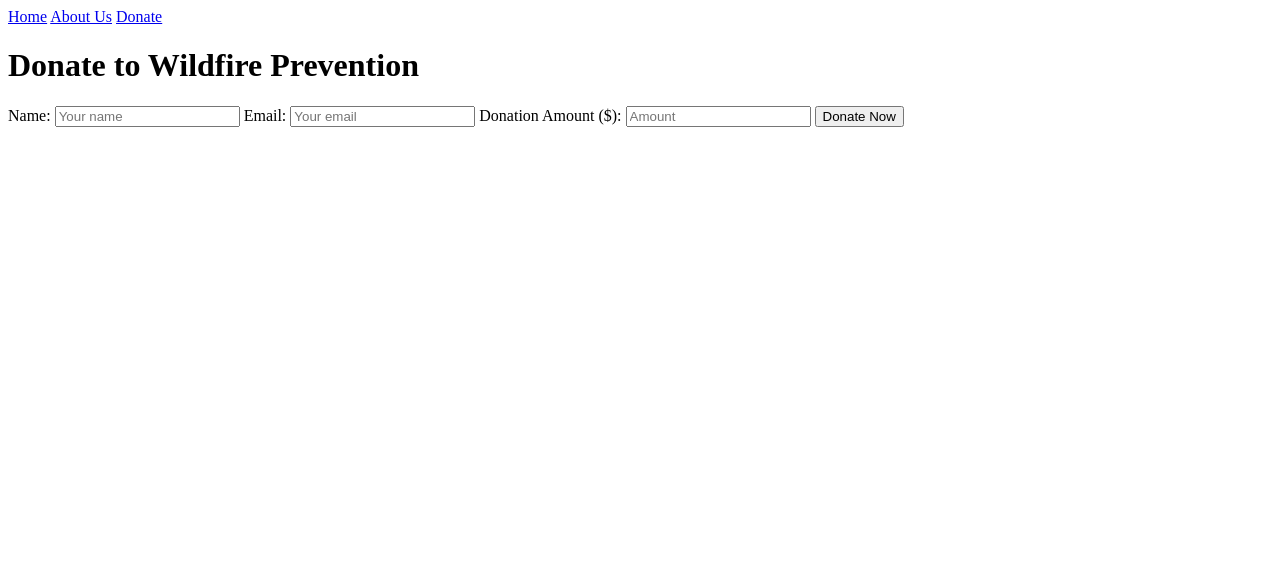
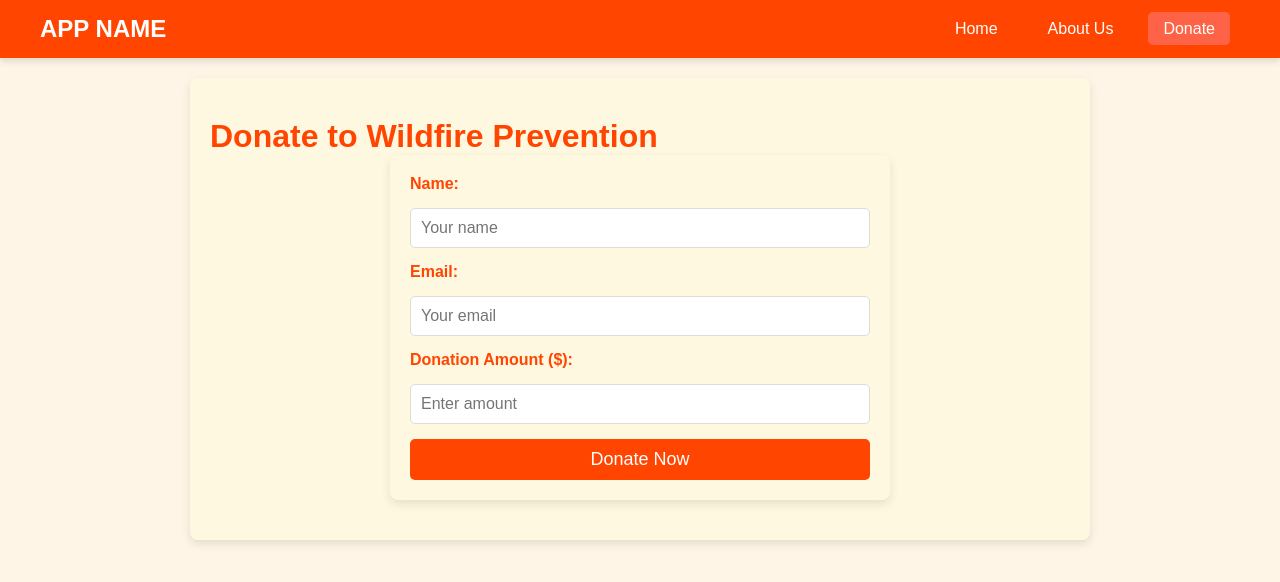
Before and after one commit to rijwal/nwHacks2025, a plain HTML site: page donation.html in a window 1280 px wide. Drawn offline with Linux system fonts and the light colour scheme.

Commit message:
more frontend

```diff
--- a/donation.html
+++ b/donation.html
@@ -4,26 +4,49 @@
     <meta charset="UTF-8">
     <meta name="viewport" content="width=device-width, initial-scale=1.0">
     <title>Donate</title>
-    <link rel="stylesheet" href="styles/tabs.css">
+    <link rel="stylesheet" href="styles.css">
 </head>
 <body>
-    <div class="tabs">
-        <a href="index.html" class="tab">Home</a>
-        <a href="about.html" class="tab">About Us</a>
-        <a href="donate.html" class="tab active">Donate</a>
+    <!-- Navigation Bar -->
+    <nav class="navbar">
+        <div class="navbar-container">
+            <a href="index.html" class="navbar-logo">APP NAME</a>
+            <ul class="navbar-menu">
+                <li class="navbar-item"><a href="index.html" class="navbar-link">Home</a></li>
+                <li class="navbar-item"><a href="about.html" class="navbar-link">About Us</a></li>
+                <li class="navbar-item"><a href="donate.html" class="navbar-link active">Donate</a></li>
+            </ul>
+        </div>
+    </nav>
+
+    <!-- Donation Page Content -->
+    <div class="content">
+        <h1>Donate to Wildfire Prevention</h1>
+
+        <!-- Donation Form -->
+        <form id="donationForm" class="donation-form">
+            <label for="name">Name:</label>
+            <input type="text" id="name" name="name" placeholder="Your name" required>
+
+            <label for="email">Email:</label>
+            <input type="email" id="email" name="email" placeholder="Your email" required>
+
+            <label for="amount">Donation Amount ($):</label>
+            <input type="number" id="amount" name="amount" placeholder="Enter amount" required min="1">
+
+            <button type="button" id="donateButton">Donate Now</button>
+        </form>
+
+        <!-- Transaction Summary -->
+        <div id="transactionSummary" class="transaction-summary" style="display: none;">
+            <h2>Thank You for Your Donation! 🎉</h2>
+            <p><strong>Name:</strong> <span id="summaryName"></span></p>
+            <p><strong>Email:</strong> <span id="summaryEmail"></span></p>
+            <p><strong>Amount:</strong> $<span id="summaryAmount"></span></p>
+            <p>Your contribution makes a difference in wildfire prevention efforts.</p>
+        </div>
     </div>
 
-    <div class="content">
-        <h1>Donate to Wildfire Prevention</h1>
-        <form>
-            <label for="name">Name:</label>
-            <input type="text" id="name" name="name" placeholder="Your name" required>
-            <label for="email">Email:</label>
-            <input type="email" id="email" name="email" placeholder="Your email" required>
-            <label for="amount">Donation Amount ($):</label>
-            <input type="number" id="amount" name="amount" placeholder="Amount" required>
-            <button type="submit">Donate Now</button>
-        </form>
-    </div>
+    <script src="scripts/donate.js"></script>
 </body>
 </html>
--- a/styles.css
+++ b/styles.css
@@ -1,44 +1,188 @@
+/* General Reset */
+* {
+    margin: 0;
+    padding: 0;
+    box-sizing: border-box;
+}
 
 body {
     font-family: Arial, sans-serif;
-    margin: 0;
-    padding: 0;
+    background-color: #fff5e6; /* Light orange for fire-inspired background */
+    color: #333;
 }
 
-
-.tabs {
-    display: flex;
-    background-color: #333;
-    justify-content: center;
-    padding: 10px 0;
+/* Navbar Styles */
+.navbar {
+    background-color: #ff4500; /* Bright orange-red for wildfire theme */
+    color: white;
+    padding: 15px 20px;
     position: sticky;
     top: 0;
     z-index: 1000;
-    box-shadow: 0 2px 5px rgba(0, 0, 0, 0.2);
+    box-shadow: 0 4px 6px rgba(0, 0, 0, 0.1);
 }
 
+.navbar-container {
+    display: flex;
+    justify-content: space-between;
+    align-items: center;
+    max-width: 1200px;
+    margin: 0 auto;
+}
 
-.tabs .tab {
+.navbar-logo {
+    font-size: 24px;
+    font-weight: bold;
+    color: white;
     text-decoration: none;
+}
+
+.navbar-menu {
+    display: flex;
+    list-style: none;
+}
+
+.navbar-item {
+    position: relative;
+}
+
+.navbar-link {
     color: white;
-    padding: 10px 20px;
-    margin: 0 5px;
-    transition: background-color 0.3s;
+    text-decoration: none;
+    font-size: 16px;
+    margin: 0 10px;
+    padding: 8px 15px;
+    transition: background-color 0.3s ease, transform 0.2s;
+}
+
+.navbar-link:hover {
+    background-color: #ff6347; /* Lighter red for hover effect */
+    border-radius: 5px;
+    transform: scale(1.05);
+}
+
+.navbar-link.active {
+    background-color: #ff6347; /* Same hover color for active state */
     border-radius: 5px;
 }
 
-
-.tabs .tab:hover {
-    background-color: #575757;
+/* Dropdown Menu */
+.dropdown-menu {
+    position: absolute;
+    top: 100%;
+    left: 0;
+    background-color: #ff6347; /* Lighter red for dropdown background */
+    list-style: none;
+    display: none;
+    padding: 0;
+    margin: 0;
+    border-radius: 5px;
+    box-shadow: 0 4px 6px rgba(0, 0, 0, 0.1);
 }
 
-
-.tabs .tab.active {
-    background-color: #444;
-    font-weight: bold;
+.dropdown-menu .dropdown-link {
+    color: white;
+    text-decoration: none;
+    padding: 10px 15px;
+    display: block;
+    transition: background-color 0.3s ease;
 }
 
+.dropdown-menu .dropdown-link:hover {
+    background-color: #ff4500; /* Bright orange-red for hover effect */
+}
 
+.navbar-item:hover .dropdown-menu {
+    display: block;
+}
+
+/* Content Styling */
 .content {
+    padding: 40px 20px;
+    max-width: 900px;
+    margin: 20px auto;
+    background: #fff8e1; /* Light orange-yellow for fire theme */
+    border-radius: 8px;
+    box-shadow: 0 4px 10px rgba(0, 0, 0, 0.1);
+}
+
+h1, h2 {
+    color: #ff4500; /* Orange-red for headers */
+}
+
+#map {
+    height: 400px;
+    border-radius: 8px;
+    margin-top: 20px;
+    box-shadow: 0 4px 10px rgba(0, 0, 0, 0.2);
+}
+
+/* Hover Effects */
+button, a {
+    transition: transform 0.2s ease;
+}
+
+button:hover, a:hover {
+    transform: scale(1.1);
+}
+
+/* Donation Form Styling */
+.donation-form {
+    display: flex;
+    flex-direction: column;
+    gap: 15px;
+    margin-top: 20px;
+    max-width: 500px;
+    margin: auto;
     padding: 20px;
+    background: #fff8e1;
+    border-radius: 8px;
+    box-shadow: 0 4px 10px rgba(0, 0, 0, 0.1);
 }
+
+.donation-form label {
+    font-weight: bold;
+    color: #ff4500;
+}
+
+.donation-form input {
+    padding: 10px;
+    font-size: 16px;
+    border: 1px solid #ddd;
+    border-radius: 5px;
+}
+
+.donation-form input:focus {
+    border-color: #ff4500;
+    box-shadow: 0 0 5px rgba(255, 69, 0, 0.3);
+    outline: none;
+}
+
+.donation-form button {
+    background-color: #ff4500;
+    color: white;
+    font-size: 18px;
+    padding: 10px 20px;
+    border: none;
+    border-radius: 5px;
+    cursor: pointer;
+    transition: background-color 0.3s ease;
+}
+
+.donation-form button:hover {
+    background-color: #e63e00;
+}
+
+/* Transaction Summary */
+.transaction-summary {
+    margin-top: 30px;
+    padding: 20px;
+    background: #ffe5d5;
+    border-radius: 8px;
+    box-shadow: 0 4px 10px rgba(0, 0, 0, 0.1);
+    text-align: center;
+}
+
+.transaction-summary h2 {
+    color: #ff4500;
+}
```
Also changed, not shown: index.html (+27 -8 lines), scripts.js (+40 -8 lines).
